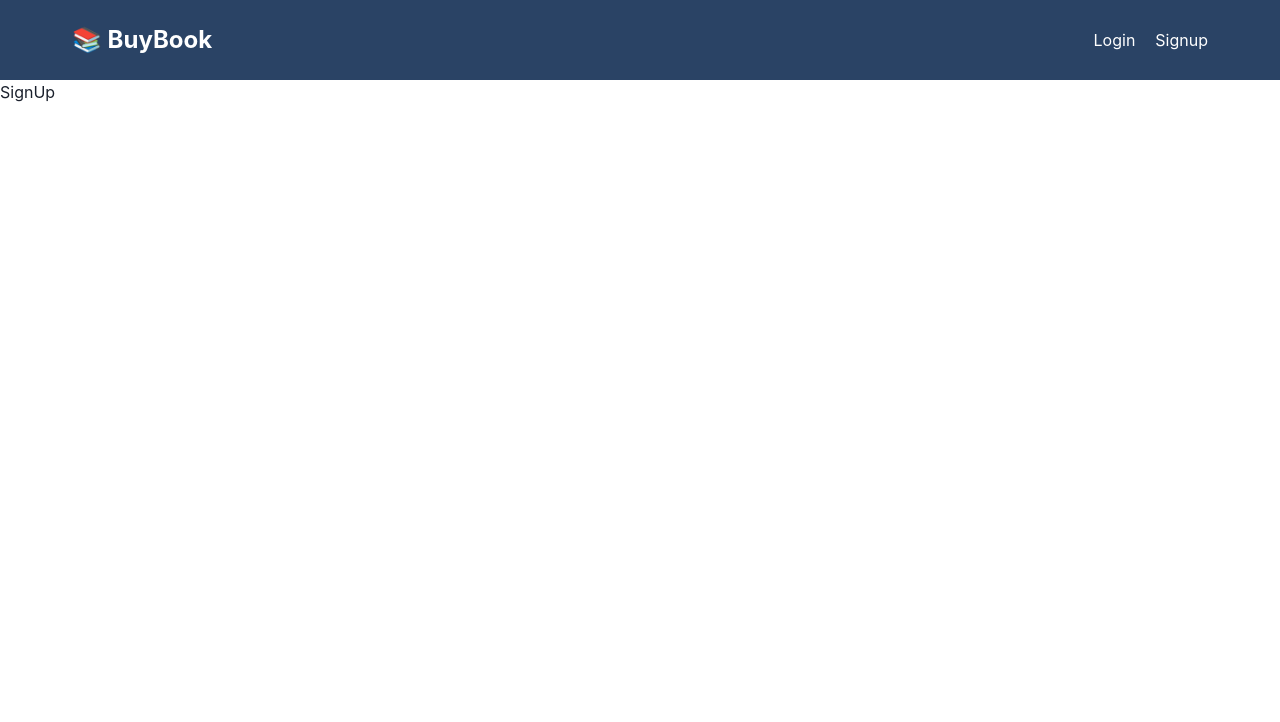
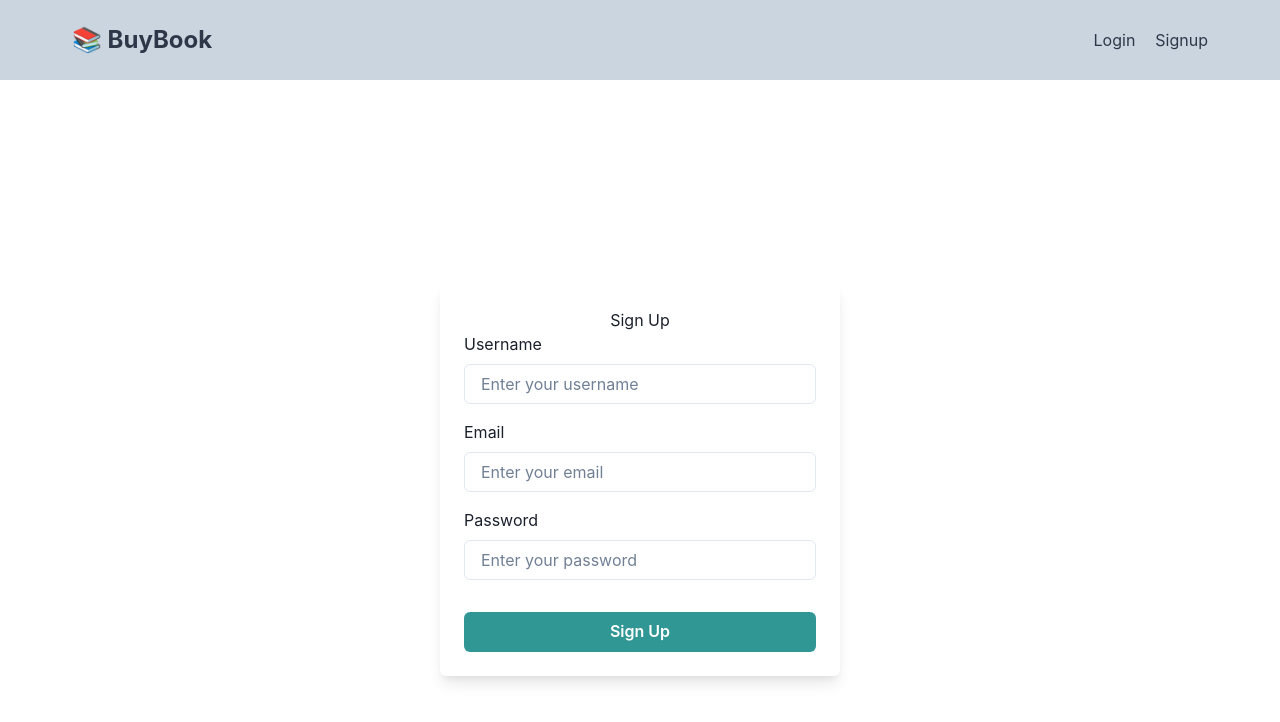
Before and after one commit to MajdFiras/ebook-MERN, a React (Vite) app in the folder client/: page /signup in a window 1280 px wide. Shown: the top 722 px of the page. Built offline with nearby package versions, Linux system fonts and the light colour scheme.

Commit message:
Signup & Login UI

```diff
--- a/client/src/components/Navbar.jsx
+++ b/client/src/components/Navbar.jsx
@@ -4,7 +4,7 @@ import { Link as RouterLink } from 'react-router-dom';
 
 export const Navbar = () => {
   return (
-    <Box bg='#2a4365' color='white'>
+    <Box bg='#CBD5E0' color='white'>
       <Flex
         justify='space-between'
         align='center'
@@ -14,17 +14,17 @@ export const Navbar = () => {
         maxW='1200px'
         mx='auto'
       >
-        <Heading as={RouterLink} to="/" fontSize='2xl' _hover={{ color: 'gray.400' }}>
+        <Heading as={RouterLink} to="/" fontSize='2xl' color={'#2D3748'} _hover={{ color: '#718096' }}>
         &#128218; BuyBook
         </Heading>
         <UnorderedList display='flex' listStyleType='none' m={0} gap='20px'>
           <ListItem>
-            <Link as={RouterLink} to="/login" _hover={{ textDecoration: 'underline', color: 'gray.400' }}>
+            <Link as={RouterLink} to="/login" color={'#2D3748'} _hover={{ textDecoration: 'underline', color: '#718096' }}>
               Login
             </Link>
           </ListItem>
           <ListItem>
-            <Link as={RouterLink} to="/signup" _hover={{ textDecoration: 'underline', color: 'gray.400' }}>
+            <Link as={RouterLink} to="/signup" color={'#2D3748'} _hover={{ textDecoration: 'underline', color: '#718096' }}>
               Signup
             </Link>
           </ListItem>
--- a/client/src/pages/Login.jsx
+++ b/client/src/pages/Login.jsx
@@ -1,9 +1,46 @@
-import React from 'react'
+import React from 'react';
+import { Box, Center, Input, Button } from '@chakra-ui/react';
 
 const Login = () => {
   return (
-    <div>Login</div>
-  )
+    <Box
+      display="flex"
+      alignItems="center"
+      justifyContent="center"
+      minHeight="100vh"
+    >
+      <Box
+        w="400px"
+        p="6"
+        boxShadow="lg"
+        borderRadius="md"
+        background="white"
+      >
+        <Center>
+          <h1>Login</h1>
+        </Center>
+        <form>
+          <label htmlFor="email">Email</label>
+          <Input
+            id="email"
+            type="email"
+            placeholder="Enter your email"
+            mt="2"
+            mb="4"
+          />
+          <label htmlFor="password">Password</label>
+          <Input
+            id="password"
+            type="password"
+            placeholder="Enter your password"
+            mt="2"
+            mb="4"
+          />
+          <Button type="submit" colorScheme="teal" width="full" mt="4">Login</Button>
+        </form>
+      </Box>
+    </Box>
+  );
 }
 
 export default Login;
--- a/client/src/pages/SignUp.jsx
+++ b/client/src/pages/SignUp.jsx
@@ -1,10 +1,54 @@
-import React from 'react'
-
+import React from 'react';
+import { Box, Center, Input, Button } from '@chakra-ui/react';
 
 const SignUp = () => {
   return (
-    <div>SignUp</div>
-  )
+    <Box
+      display="flex"
+      alignItems="center"
+      justifyContent="center"
+      minHeight="100vh"
+    >
+      <Box
+        w="400px"
+        p="6"
+        boxShadow="lg"
+        borderRadius="md"
+        background="white"
+      >
+        <Center>
+          <h1>Sign Up</h1>
+        </Center>
+        <form>
+          <label htmlFor="username">Username</label>
+          <Input
+            id="username"
+            type="text"
+            placeholder="Enter your username"
+            mt="2"
+            mb="4"
+          />
+          <label htmlFor="email">Email</label>
+          <Input
+            id="email"
+            type="email"
+            placeholder="Enter your email"
+            mt="2"
+            mb="4"
+          />
+          <label htmlFor="password">Password</label>
+          <Input
+            id="password"
+            type="password"
+            placeholder="Enter your password"
+            mt="2"
+            mb="4"
+          />
+          <Button type="submit" colorScheme="teal" width="full" mt="4">Sign Up</Button>
+        </form>
+      </Box>
+    </Box>
+  );
 }
 
 export default SignUp;
```
